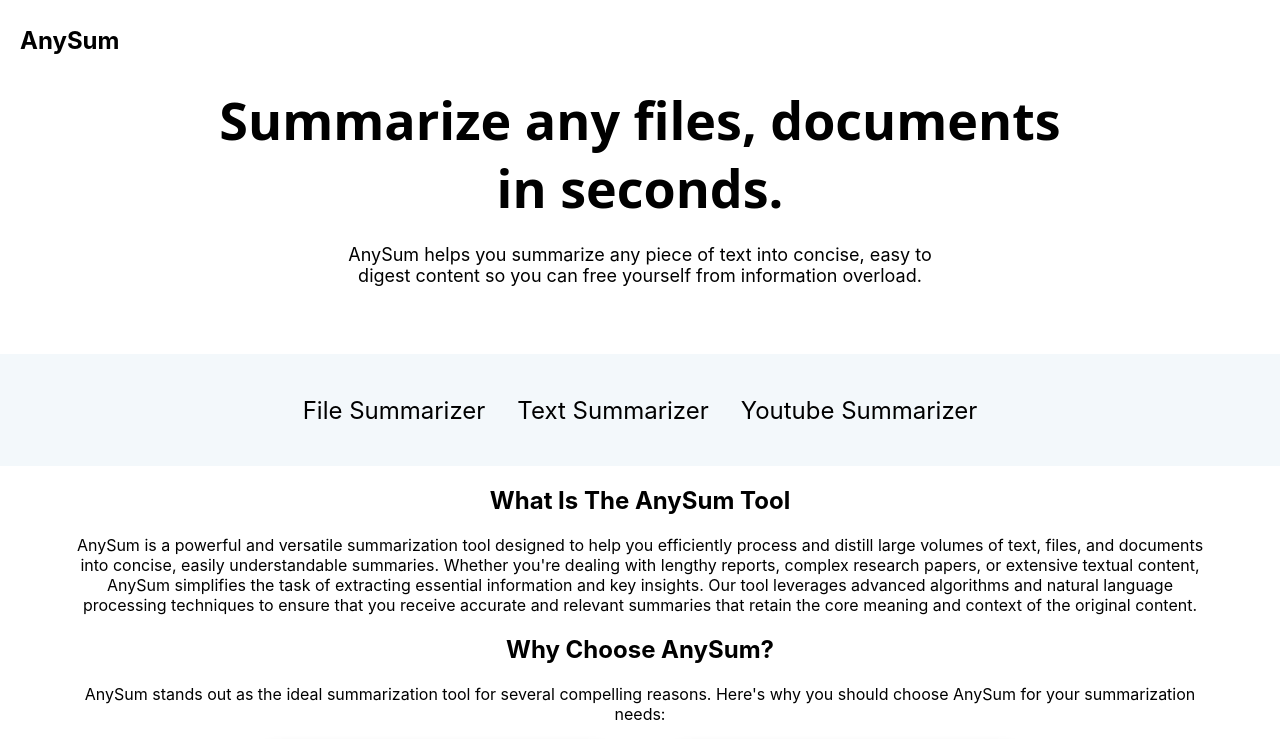
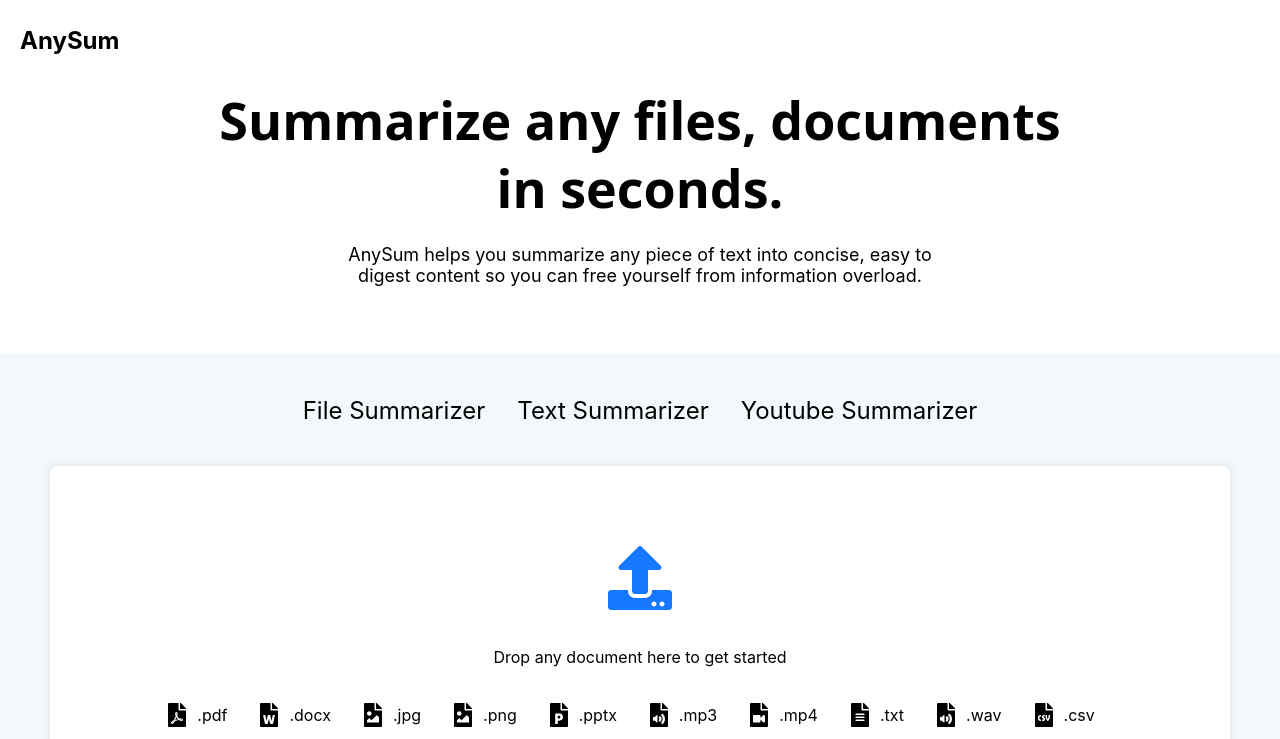
Before and after one commit to namwasinyourheart/ai-powered-app-03, a React (Create React App) app in the folder frontend/: page / in a window 1280 px wide. Shown: the top 739 px of the page. Built offline with nearby package versions, Linux system fonts and the light colour scheme.

Commit message:
Update App.js

```diff
--- a/frontend/src/App.js
+++ b/frontend/src/App.js
@@ -52,6 +52,7 @@ const App = () => {
         {/* <h1>Enter an Article URL or paste your Text</h1> */}
         <Navbar />
         <Routes>
+        <Route id='fileSum' path="/" element={<FileSum />} />
           <Route id='fileSum' path="/file-sum" element={<FileSum />} />
           <Route path="/text-sum" element={<TextSum />} />
           <Route path="/url-sum" element={<URLSum />} />
```
